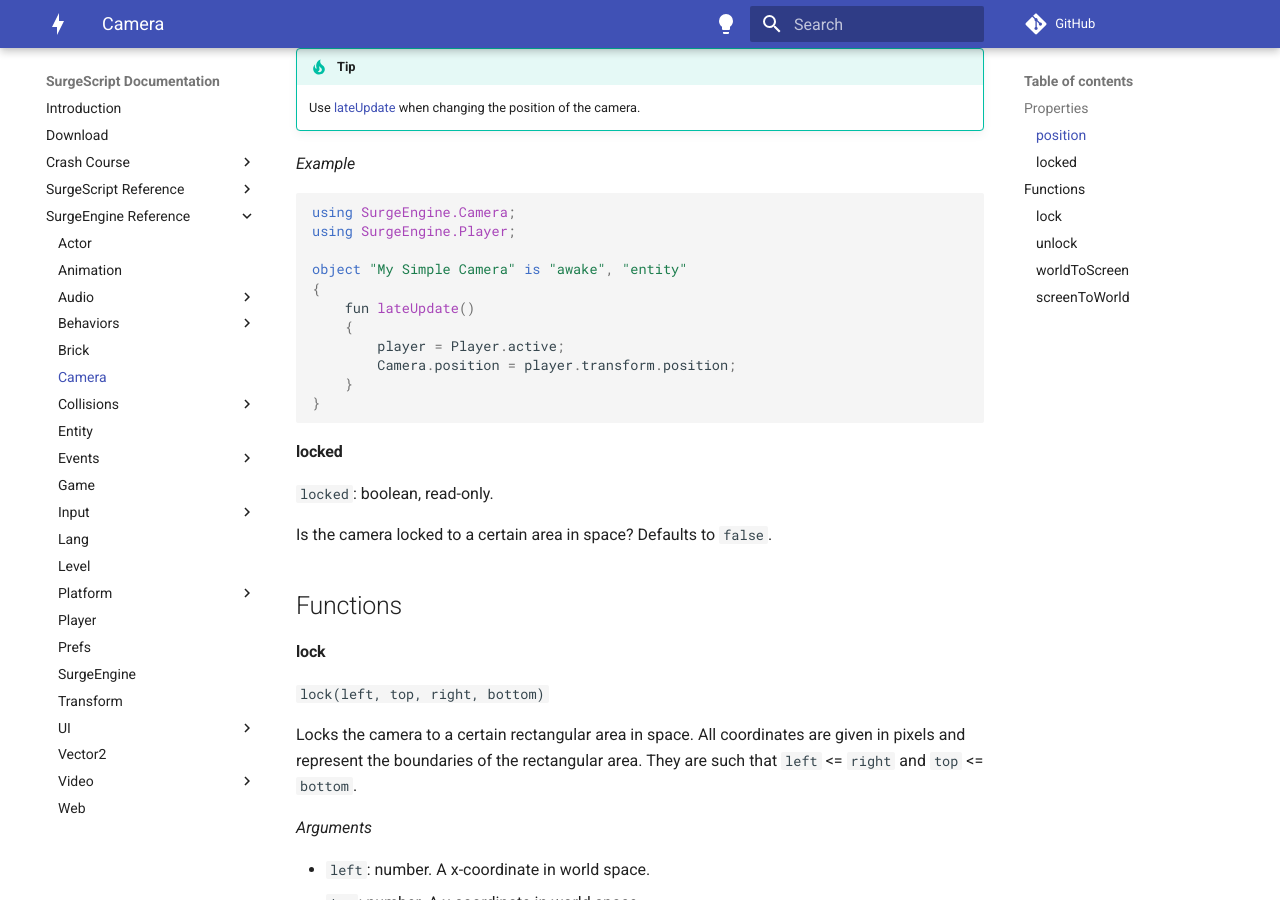
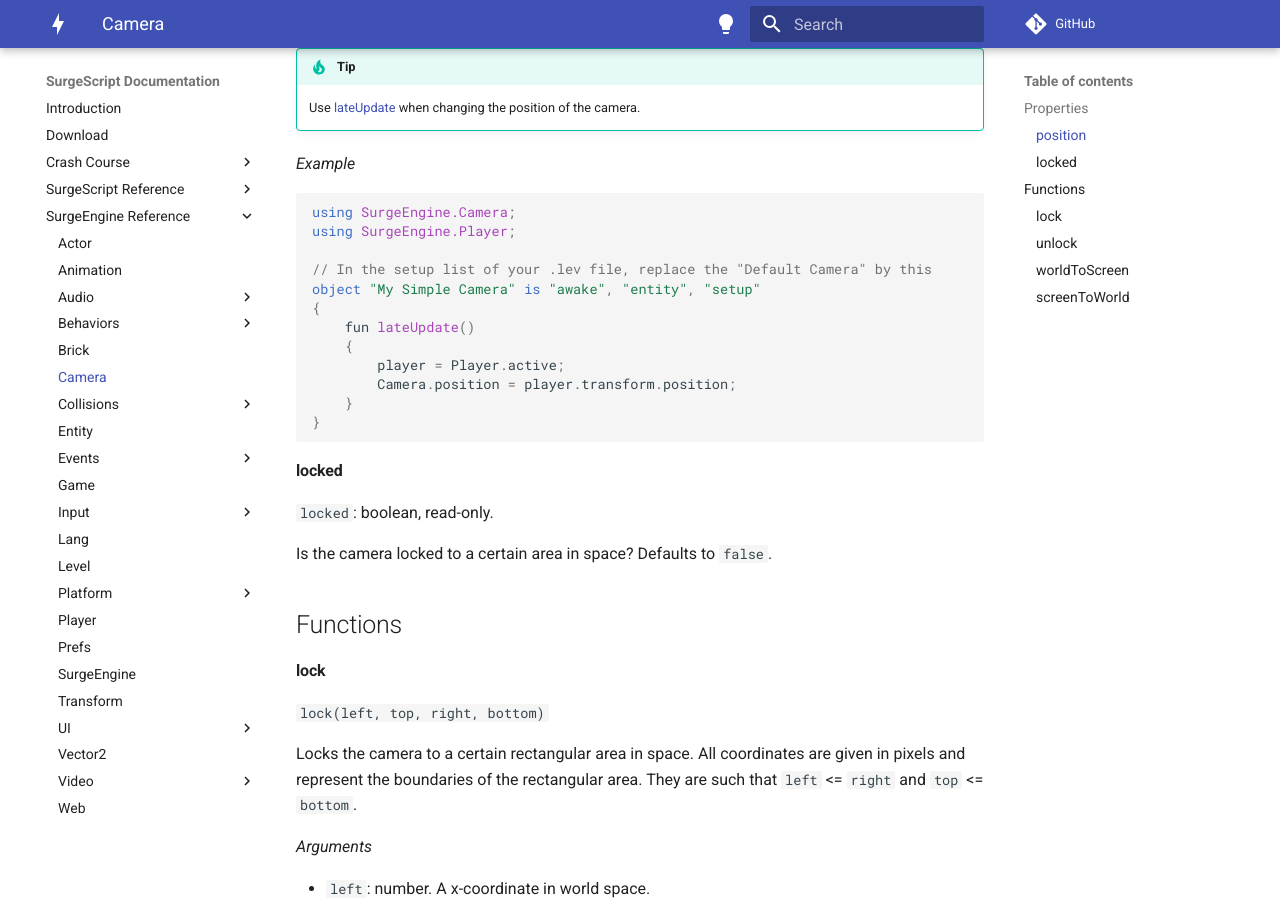
Before and after one commit to alemart/surgescript, an MkDocs documentation site: the page built from docs/engine/camera.md, in a window 1280 px wide and 900 px high, scrolled down 997 px. Built offline with MkDocs 1.6.1 and Material for MkDocs 9.7.7, drawn with Linux system fonts in a browser that asks for light colours; comment, search, counter and statistics services are not loaded.

Commit message:
Docs: update example

```diff
--- a/docs/engine/camera.md
+++ b/docs/engine/camera.md
@@ -49,7 +49,8 @@
 using SurgeEngine.Camera;
 using SurgeEngine.Player;
 
-object "My Simple Camera" is "awake", "entity"
+// In the setup list of your .lev file, replace the "Default Camera" by this
+object "My Simple Camera" is "awake", "entity", "setup"
 {
     fun lateUpdate()
     {
```
